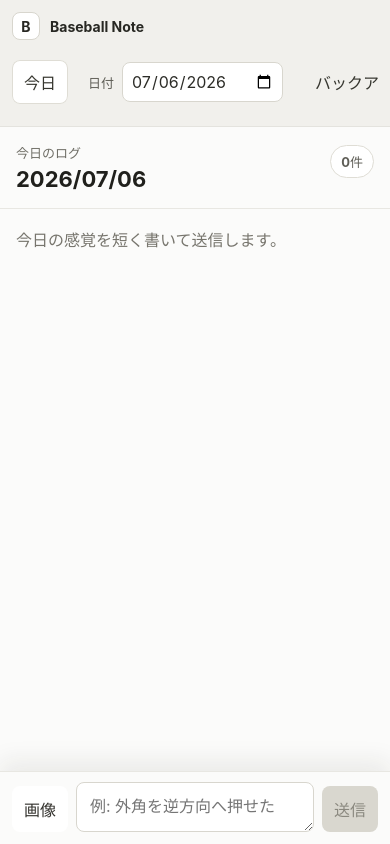
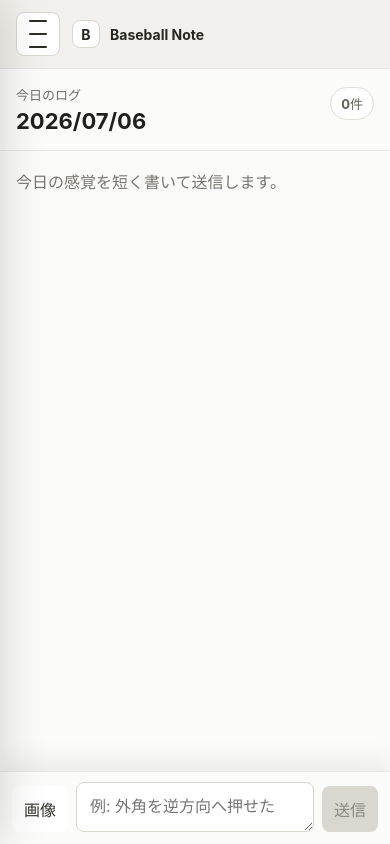
Before and after one commit to seista-jp/baseball-note, a React (Vite) app: page / in a window 390 px wide. Built offline with nearby package versions, Linux system fonts and the light colour scheme.

Commit message:
スマホ用の三本線メニューを追加

```diff
--- a/public/sw.js
+++ b/public/sw.js
@@ -1,4 +1,4 @@
-const CACHE_NAME = "baseball-note-v2";
+const CACHE_NAME = "baseball-note-v3";
 const APP_SHELL = ["./manifest.webmanifest", "./icon.svg", "./icon-192.png", "./icon-512.png"];
 
 self.addEventListener("install", (event) => {
--- a/src/App.tsx
+++ b/src/App.tsx
@@ -56,12 +56,17 @@ function App() {
   const [pendingImageUrl, setPendingImageUrl] = useState("");
   const [isLoading, setIsLoading] = useState(true);
   const [backupMessage, setBackupMessage] = useState("");
+  const [isMenuOpen, setIsMenuOpen] = useState(false);
   const imageInputRef = useRef<HTMLInputElement>(null);
   const importInputRef = useRef<HTMLInputElement>(null);
 
   const isToday = selectedDate === todayKey;
   const trimmedText = text.trim();
   const canSubmit = Boolean(trimmedText || pendingImage);
+
+  function closeMenu() {
+    setIsMenuOpen(false);
+  }
 
   useEffect(() => {
     let isActive = true;
@@ -235,17 +240,48 @@ function App() {
 
   return (
     <div className="app-shell">
-      <aside className="sidebar" aria-label="メニュー">
+      <header className="mobile-header">
+        <button
+          className="menu-button"
+          type="button"
+          onClick={() => setIsMenuOpen(true)}
+          aria-label="メニューを開く"
+          aria-expanded={isMenuOpen}
+          aria-controls="app-menu"
+        >
+          <span />
+          <span />
+          <span />
+        </button>
         <div className="brand">
           <span className="brand-mark">B</span>
           <span>Baseball Note</span>
+        </div>
+      </header>
+
+      {isMenuOpen ? (
+        <button className="menu-backdrop" type="button" onClick={closeMenu} aria-label="メニューを閉じる" />
+      ) : null}
+
+      <aside className={isMenuOpen ? "sidebar menu-open" : "sidebar"} id="app-menu" aria-label="メニュー">
+        <div className="sidebar-top">
+          <div className="brand">
+            <span className="brand-mark">B</span>
+            <span>Baseball Note</span>
+          </div>
+          <button className="menu-close-button" type="button" onClick={closeMenu} aria-label="メニューを閉じる">
+            閉じる
+          </button>
         </div>
 
         <nav className="nav-list">
           <button
             className={isToday ? "nav-item active" : "nav-item"}
             type="button"
-            onClick={() => setSelectedDate(todayKey)}
+            onClick={() => {
+              setSelectedDate(todayKey);
+              closeMenu();
+            }}
           >
             今日
           </button>
@@ -254,16 +290,29 @@ function App() {
             <input
               type="date"
               value={selectedDate}
-              onChange={(event) => setSelectedDate(event.target.value)}
+              onChange={(event) => {
+                setSelectedDate(event.target.value);
+                closeMenu();
+              }}
             />
           </label>
-          <button className="nav-item" type="button" onClick={handleExportBackup}>
+          <button
+            className="nav-item"
+            type="button"
+            onClick={() => {
+              handleExportBackup();
+              closeMenu();
+            }}
+          >
             バックアップ
           </button>
           <button
             className="nav-item"
             type="button"
-            onClick={() => importInputRef.current?.click()}
+            onClick={() => {
+              importInputRef.current?.click();
+              closeMenu();
+            }}
           >
             読み込み
           </button>
--- a/src/styles.css
+++ b/src/styles.css
@@ -41,6 +41,11 @@ button:disabled {
   min-height: 100vh;
 }
 
+.mobile-header,
+.menu-backdrop {
+  display: none;
+}
+
 .sidebar {
   display: flex;
   flex-direction: column;
@@ -48,6 +53,13 @@ button:disabled {
   border-right: 1px solid #e4e3de;
   background: #f1f0ec;
   padding: 20px 14px;
+}
+
+.sidebar-top {
+  display: flex;
+  align-items: center;
+  justify-content: space-between;
+  gap: 12px;
 }
 
 .brand {
@@ -67,6 +79,40 @@ button:disabled {
   border: 1px solid #d8d6ce;
   border-radius: 8px;
   background: #ffffff;
+}
+
+.menu-button,
+.menu-close-button {
+  touch-action: manipulation;
+}
+
+.menu-button {
+  display: grid;
+  width: 44px;
+  height: 44px;
+  place-items: center;
+  border: 1px solid #d8d6ce;
+  border-radius: 8px;
+  background: #ffffff;
+}
+
+.menu-button span {
+  display: block;
+  width: 18px;
+  height: 2px;
+  border-radius: 999px;
+  background: #2d2d28;
+}
+
+.menu-close-button {
+  display: none;
+  border: 1px solid #d8d6ce;
+  border-radius: 8px;
+  background: #ffffff;
+  color: #33322d;
+  font-size: 13px;
+  font-weight: 650;
+  padding: 9px 12px;
 }
 
 .nav-list {
@@ -349,14 +395,48 @@ h1 {
     grid-template-rows: auto minmax(0, 1fr);
   }
 
+  .mobile-header {
+    display: flex;
+    align-items: center;
+    gap: 12px;
+    border-bottom: 1px solid #e4e3de;
+    background: #f1f0ec;
+    padding: calc(12px + env(safe-area-inset-top)) 16px 12px;
+  }
+
+  .menu-backdrop {
+    position: fixed;
+    inset: 0;
+    z-index: 20;
+    display: block;
+    border: 0;
+    background: rgba(32, 32, 28, 0.36);
+    padding: 0;
+  }
+
   .sidebar {
-    align-self: start;
-    gap: 12px;
-    min-width: 0;
+    position: fixed;
+    top: 0;
+    bottom: 0;
+    left: 0;
+    z-index: 30;
+    width: min(86vw, 320px);
+    gap: 22px;
     border-right: 0;
-    border-bottom: 1px solid #e4e3de;
-    overflow: hidden;
-    padding: calc(12px + env(safe-area-inset-top)) 12px 12px;
+    border-bottom: 0;
+    box-shadow: 18px 0 42px rgba(32, 32, 28, 0.18);
+    overflow-y: auto;
+    padding: calc(14px + env(safe-area-inset-top)) 14px calc(18px + env(safe-area-inset-bottom));
+    transform: translateX(-105%);
+    transition: transform 180ms ease;
+  }
+
+  .sidebar.menu-open {
+    transform: translateX(0);
+  }
+
+  .menu-close-button {
+    display: inline-flex;
   }
 
   .brand {
@@ -364,34 +444,24 @@ h1 {
   }
 
   .nav-list {
-    display: flex;
-    align-items: center;
-    gap: 8px;
-    min-width: 0;
-    width: 100%;
-    overflow-x: auto;
-    padding-bottom: 2px;
-    scrollbar-width: none;
-  }
-
-  .nav-list::-webkit-scrollbar {
-    display: none;
+    display: grid;
+    gap: 10px;
   }
 
   .nav-item,
   .date-picker {
-    width: auto;
-    flex: 0 0 auto;
-    min-height: 44px;
-    white-space: nowrap;
+    width: 100%;
+    min-height: 48px;
+    white-space: normal;
   }
 
   .date-picker {
-    grid-template-columns: auto auto;
-    align-items: center;
+    grid-template-columns: 1fr;
+    align-items: stretch;
   }
 
   .main-pane {
+    grid-row: 2;
     max-height: none;
   }
 
```
